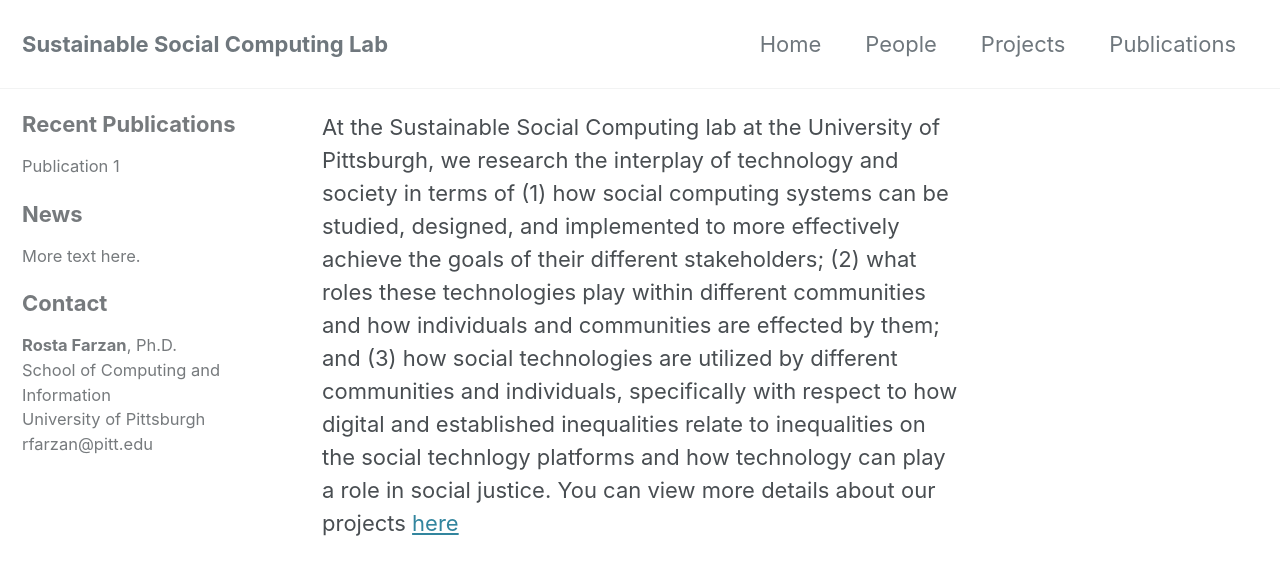
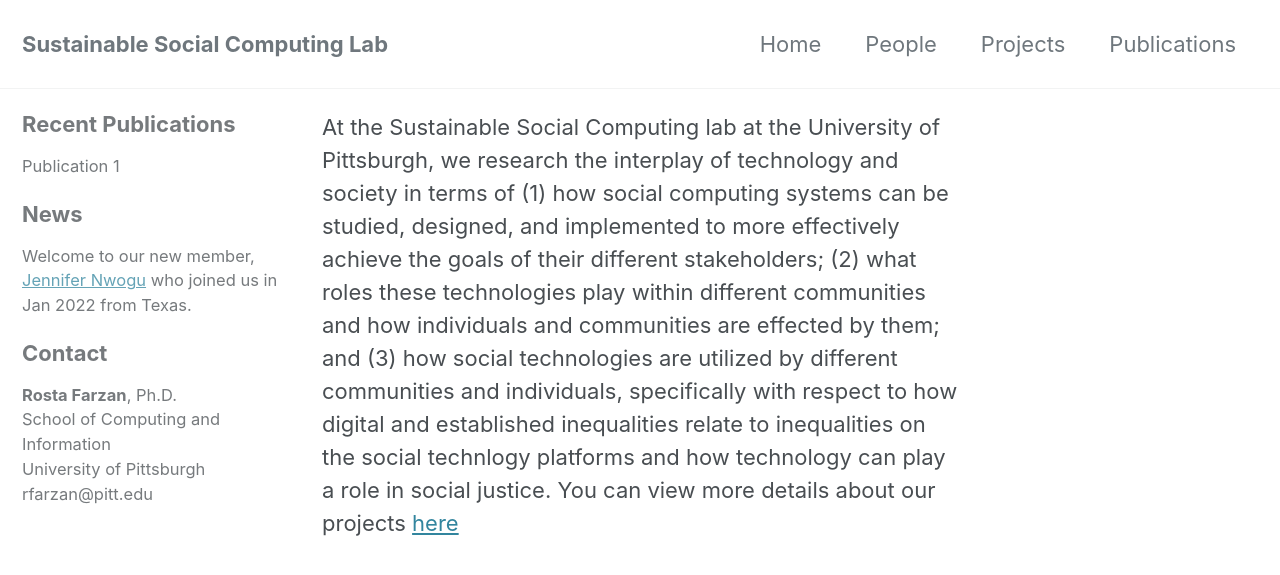
Before and after one commit to SSC-Pitt/SSC-Pitt.github.io, a Jekyll site: the page built from index.html, in a window 1280 px wide and 900 px high. Shown: the top 575 px of the window. Built offline with Jekyll 4.4.1, drawn with Linux system fonts in a browser that asks for light colours; cached includes are drawn as plain includes; nearby versions of some CDN libraries; the list of posts is cut into pages by our own code.

Commit message:
Update index.html

```diff
--- a/index.html
+++ b/index.html
@@ -5,7 +5,7 @@
   - title: "Recent Publications"
     text: "Publication 1"
   - title: "News"
-    text: "More text here."
+    text: "Welcome to our new member, <a href='https://www.linkedin.com/in/jennifer-nwogu2020/' title='_target'>Jennifer Nwogu</a> who joined us in Jan 2022 from Texas."
   - title: "Contact"
     text: "**Rosta Farzan**, Ph.D.<br/>
            School of Computing and Information<br/>
```
